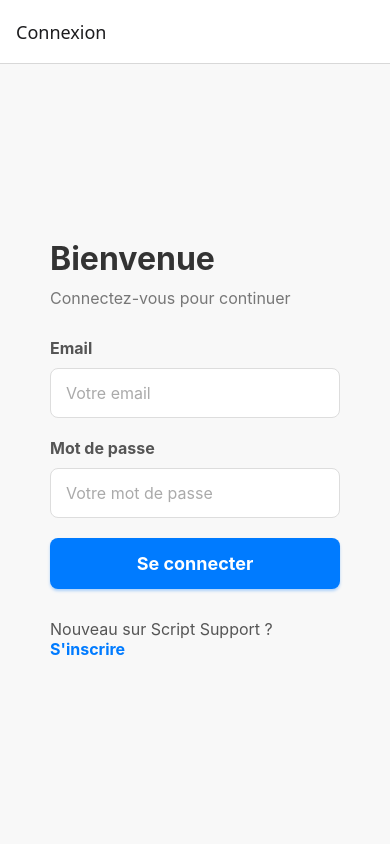
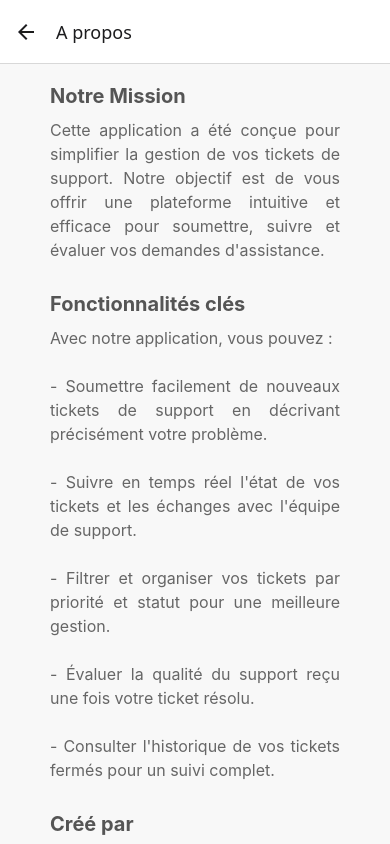
Before and after one commit to MrScript-DEV/react-native, a React Native app: screen /About in a window 390 px wide. Built offline with nearby package versions, Linux system fonts and the light colour scheme.

Commit message:
Implement AboutScreen

```diff
--- a/navigations/MainNavigation.js
+++ b/navigations/MainNavigation.js
@@ -10,6 +10,9 @@ import IndexHistoryTicketScreen from "../screens/Tickets/IndexHistoryTicketScree
 import IndexTicketScreen from "../screens/Tickets/IndexTicketScreen";
 import SettingsScreen from "../screens/Settings/SettingsScreen";
 import ShowTicketScreen from "../screens/Tickets/ShowTicketScreen";
+import AboutScreen from "../screens/Settings/AboutScreen";
+import HelpScreen from "../screens/Settings/HelpScreen";
+import EditProfileScreen from "../screens/Settings/EditProfileScreen";
 
 const Stack = createNativeStackNavigator();
 
@@ -66,6 +69,24 @@ const MainNavigation = () => {
           component={SettingsScreen}
           options={{ title: "Paramètre" }}
         />
+
+        <Stack.Screen
+          name="EditProfile"
+          component={EditProfileScreen}
+          options={{ title: "Modification du profil" }}
+        />
+
+        <Stack.Screen
+          name="About"
+          component={AboutScreen}
+          options={{ title: "A propos" }}
+        />
+
+        <Stack.Screen
+          name="Help"
+          component={HelpScreen}
+          options={{ title: "Centre d'aide" }}
+        />
       </Stack.Navigator>
     </NavigationContainer>
   );
--- /dev/null
+++ b/screens/Settings/AboutScreen.js
@@ -0,0 +1,86 @@
+import React from "react";
+import { View, Text, StyleSheet } from "react-native"; // Importez ScrollView
+import PageLayout from "../../components/PageLayout";
+
+const AboutScreen = () => {
+  return (
+    <PageLayout>
+      <View style={styles.container}>
+        <View style={styles.section}>
+          <Text style={styles.sectionTitle}>Notre Mission</Text>
+          <Text style={styles.sectionText}>
+            Cette application a été conçue pour simplifier la gestion de vos
+            tickets de support. Notre objectif est de vous offrir une plateforme
+            intuitive et efficace pour soumettre, suivre et évaluer vos demandes
+            d'assistance.
+          </Text>
+        </View>
+
+        <View style={styles.section}>
+          <Text style={styles.sectionTitle}>Fonctionnalités clés</Text>
+          <Text style={styles.sectionText}>
+            Avec notre application, vous pouvez :{"\n\n"}- Soumettre facilement
+            de nouveaux tickets de support en décrivant précisément votre
+            problème.
+            {"\n\n"}- Suivre en temps réel l'état de vos tickets et les échanges
+            avec l'équipe de support.
+            {"\n\n"}- Filtrer et organiser vos tickets par priorité et statut
+            pour une meilleure gestion.
+            {"\n\n"}- Évaluer la qualité du support reçu une fois votre ticket
+            résolu.
+            {"\n\n"}- Consulter l'historique de vos tickets fermés pour un suivi
+            complet.
+          </Text>
+        </View>
+
+        <View style={styles.section}>
+          <Text style={styles.sectionTitle}>Créé par</Text>
+          <Text style={styles.sectionText}>
+            Cette application est un projet réalisé par Andrea Marucci [Support
+            Script].
+          </Text>
+        </View>
+
+        <View style={styles.section}>
+          <Text style={styles.sectionTitle}>Contact</Text>
+          <Text style={styles.sectionText}>
+            Pour toute question, suggestion ou problème rencontré avec
+            l'application, n'hésitez pas à nous contacter à l'adresse suivante :{" "}
+            <Text style={styles.contactEmail}>support@script.ch</Text>
+          </Text>
+        </View>
+      </View>
+    </PageLayout>
+  );
+};
+
+const styles = StyleSheet.create({
+  container: {
+    flex: 1,
+    backgroundColor: "#f8f8f8",
+    paddingHorizontal: 30,
+    alignItems: "stretch",
+  },
+  section: {
+    marginBottom: 30,
+  },
+  sectionTitle: {
+    fontSize: 20,
+    fontWeight: "bold",
+    color: "#555",
+    marginBottom: 10,
+    textAlign: "left",
+  },
+  sectionText: {
+    fontSize: 16,
+    color: "#666",
+    lineHeight: 24,
+    textAlign: "justify",
+  },
+  contactEmail: {
+    color: "#007bff",
+    textDecorationLine: "underline",
+  },
+});
+
+export default AboutScreen;
--- a/screens/Settings/SettingsScreen.js
+++ b/screens/Settings/SettingsScreen.js
@@ -21,28 +21,23 @@ const SettingsScreen = ({ navigation }) => {
         <View style={styles.settingsGroup}>
           <Text style={styles.groupTitle}>Compte</Text>
           <CustomButton
+            iconSource={require("../../assets/icons/edit_profile_icon.png")}
             buttonText="Modifier le profil"
-            onPress={() => alert("Modifier profil (Factice)")}
-            style={styles.settingButton}
-          />
-          <CustomButton
-            buttonText="Notifications"
-            onPress={() => alert("Notifications (Factice)")}
-            style={styles.settingButton}
+            onPress={() => navigation.navigate("EditProfile")}
           />
         </View>
 
         <View style={styles.settingsGroup}>
           <Text style={styles.groupTitle}>Application</Text>
           <CustomButton
+            iconSource={require("../../assets/icons/help_icon.png")}
             buttonText="Aide"
-            onPress={() => alert("Aide (Factice)")}
-            style={styles.settingButton}
+            onPress={() => navigation.navigate("Help")}
           />
           <CustomButton
+            iconSource={require("../../assets/icons/about_icon.png")}
             buttonText="À propos"
-            onPress={() => alert("À propos (Factice)")}
-            style={styles.settingButton}
+            onPress={() => navigation.navigate("About")}
           />
         </View>
 
@@ -80,9 +75,6 @@ const styles = StyleSheet.create({
     color: "#555",
     textAlign: "left",
   },
-  settingButton: {
-    marginBottom: 10,
-  },
   logoutButton: {
     backgroundColor: "#e74c3c",
     padding: 15,
```
Also changed, not shown: assets/icons/about_icon.png (added).
